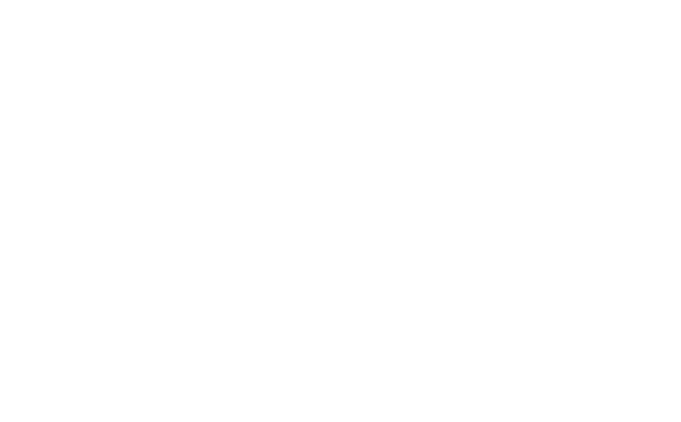
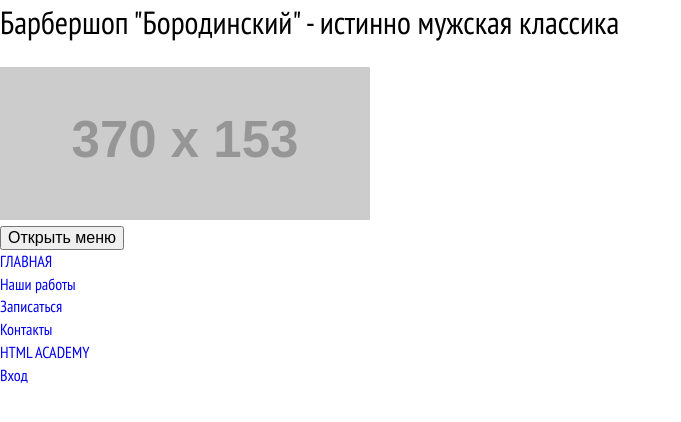
Before and after one commit to inanutshell86/barbershop-2017, a website: page app/index.html in a window 1280 px wide. Shown: the whole page, without its empty margins (0-681 px from the left). Drawn offline with Linux system fonts and the light colour scheme; placeholder pictures from the web are drawn by us; files whose address does not match are found by name.

Commit message:
add markup for header

```diff
--- a/app/index.html
+++ b/app/index.html
@@ -18,6 +18,27 @@
 <body>
   <div class="wrapper">
     <div class="main-content">
+      <header class="page-header">
+        <h1 class="visually-hidden">Барбершоп "Бородинский" - истинно мужская классика</h1>
+        <div class="page-header__logo">
+          <img src="http://placehold.it/370x153" width="370" height="153" alt="Барбершоп "Бородинский"">
+        </div>
+        <nav class="main-nav main-nav--closed main-nav--nojs">
+          <button class="main-nav__toggle" type="button">Открыть меню</button>
+          <div class="main-nav__wrapper">
+            <ul class="main-nav__list">
+              <li class="main-nav__item main-nav__item--active"><a href="#">ГЛАВНАЯ</a></li>
+              <li class="main-nav__item"><a href="#">Наши работы</a></li>
+              <li class="main-nav__item"><a href="#">Записаться</a></li>
+              <li class="main-nav__item"><a href="#">Контакты</a></li>
+              <li class="main-nav__item"><a href="#">HTML ACADEMY</a></li>
+            </ul>
+            <ul class="main-nav__user-list">
+              <li class="main-nav__user-item"><a class="main-nav__user-login" href="#" title="Войти">Вход</a></li>
+            </ul>
+          </div>
+        </nav>
+      </header>
 
 
     </div>
```
